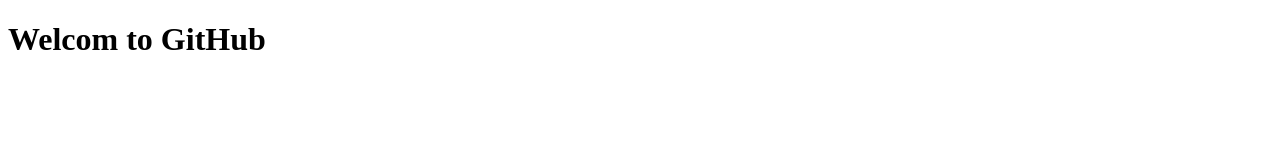
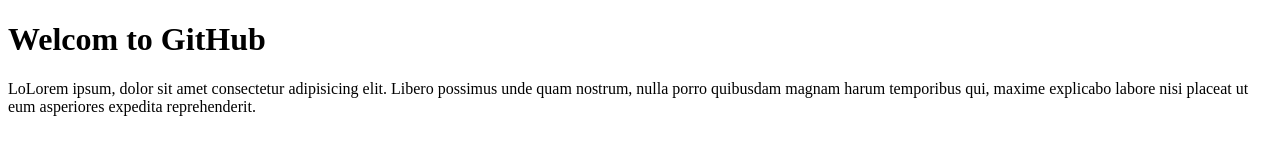
Before and after one commit to V23094/PTL, a plain HTML site: page index.html in a window 1280 px wide. Drawn offline with Linux system fonts and the light colour scheme.

Commit message:
Update index.html

```diff
--- a/index.html
+++ b/index.html
@@ -7,5 +7,6 @@
 </head>
 <body>
     <h1>Welcom to GitHub</h1>
+    <p>LoLorem ipsum, dolor sit amet consectetur adipisicing elit. Libero possimus unde quam nostrum, nulla porro quibusdam magnam harum temporibus qui, maxime explicabo labore nisi placeat ut eum asperiores expedita reprehenderit.</p>
 </body>
 </html>
```
